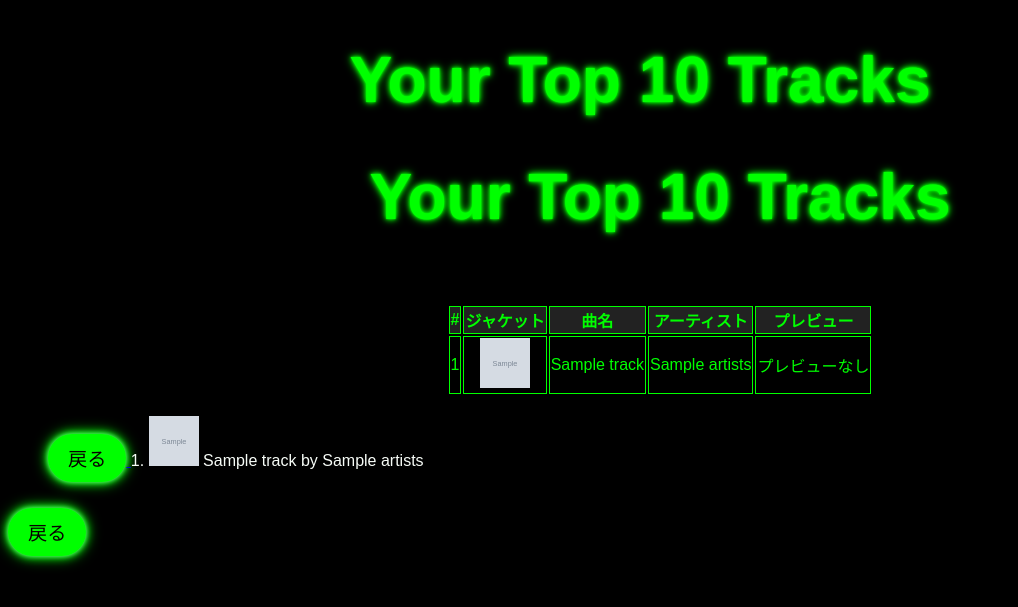
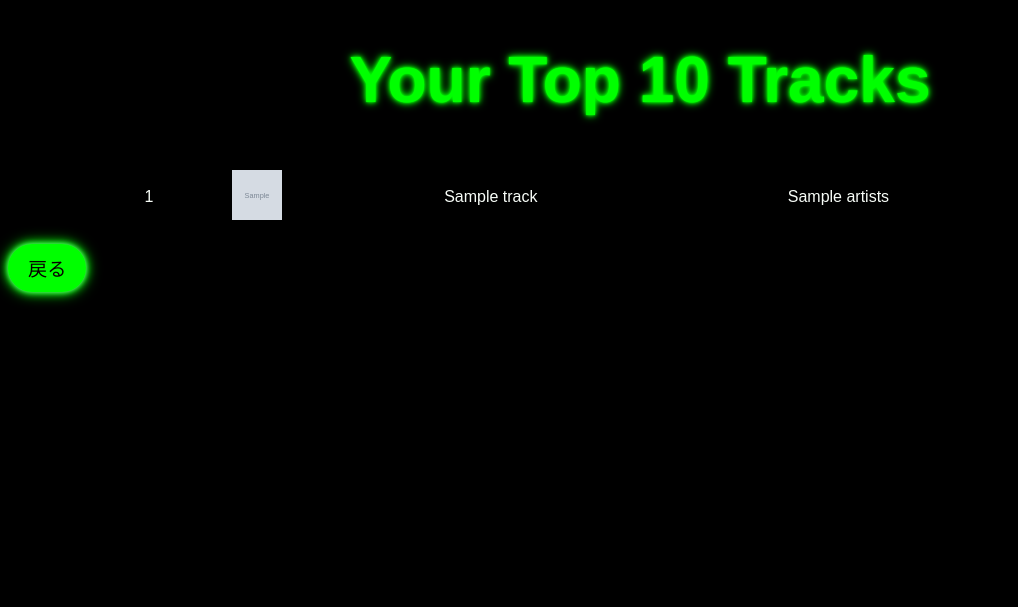
Before and after one commit to fewlio-LLUNA/SpotifyFavorite, a Flask app: template src/templates/top_tracks.html in a window 1280 px wide. Shown: the top 607 px of the page, without its empty margins (0-1018 px from the left). Run offline with Flask 3, Linux system fonts and the light colour scheme; the template is opened without the code that fills it: most values are stand-ins (such as "Sample title", 1, 10 or a date in 2020); grey boxes marked "Sample" are stand-in pictures.

Commit message:
テーブル格納

```diff
--- a/src/static/tracks_styles.css
+++ b/src/static/tracks_styles.css
@@ -2,3 +2,15 @@ li{
     list-style:none;
     /* text-align: center; */
 }
+table {
+    margin: auto;
+    width: 80%;
+    border-collapse: collapse;
+}
+td {
+    padding: 10px;
+}
+.track-image {
+    width: 50px;
+    height: 50px;
+}
--- a/src/templates/top_tracks.html
+++ b/src/templates/top_tracks.html
@@ -10,71 +10,20 @@
 </head>
 <body>
     <h1>Your Top 10 Tracks</h1>
-    <ul>
-        {% for track in top_tracks %}
-            <li><!DOCTYPE html>
-                <html lang="ja">
-                <head>
-                    <meta charset="UTF-8">
-                    <link rel="icon" href=".static/favicon.ico">
-                    <meta name="viewport" content="width=device-width, initial-scale=1.0">
-                    <link rel="stylesheet" href="./static/styles.css" />
-                    <link rel="stylesheet" href="./static/tracks_styles.css" />
-                    <title>Your Top 10 Tracks</title>
-                </head>
-                <body>
-                    <h1>Your Top 10 Tracks</h1>
-                    <div class="container">
-                        <table class="table">
-                            <thead>
-                                <tr>
-                                    <th>#</th>
-                                    <th>ジャケット</th>
-                                    <th>曲名</th>
-                                    <th>アーティスト</th>
-                                    <th>プレビュー</th>
-                                </tr>
-                            </thead>
+    <table>
         <tbody>
             {% for track in top_tracks %}
             <tr>
                 <td>{{ loop.index }}</td>
-                                    <td><img src="{{ track.image_url }}" alt="{{ track.name }} album cover" width="50" height="50"></td>
+                <td><img src="{{ track.image_url }}" alt="{{ track.name }} album cover" class="track-image"></td>
                 <td>{{ track.name }}</td>
                 <td>{{ track.artists }}</td>
-                                    <td>
-                                        {% if track.preview_url %}
-                                            <audio controls>
-                                                <source src="{{ track.preview_url }}" type="audio/mpeg">
-                                                Your browser does not support the audio element.
-                                            </audio>
-                                        {% else %}
-                                            <span>プレビューなし</span>
-                                        {% endif %}
-                                    </td>
             </tr>
             {% endfor %}
         </tbody>
     </table>
-                    </div>
     <a href="/">
         <button>戻る</button>
     </a>
 </body>
 </html>
-
-                {{ loop.index }}.
-                <img src="{{ track.image_url }}" alt="{{ track.name }} album cover" width="50" height="50">
-                {{ track.name }} by {{ track.artists }}
-                <!-- <audio controls>
-                    <source src="{{ track.preview_url }}" type="audio/mpeg">
-                    Your browser does not support the audio element.
-                </audio> -->
-            </li>
-        {% endfor %}
-    </ul>
-    <a href="/">
-        <button>戻る</button>
-    </a>
-</body>
-</html>
```
Lines whose indentation alone changed are shown as unchanged.
